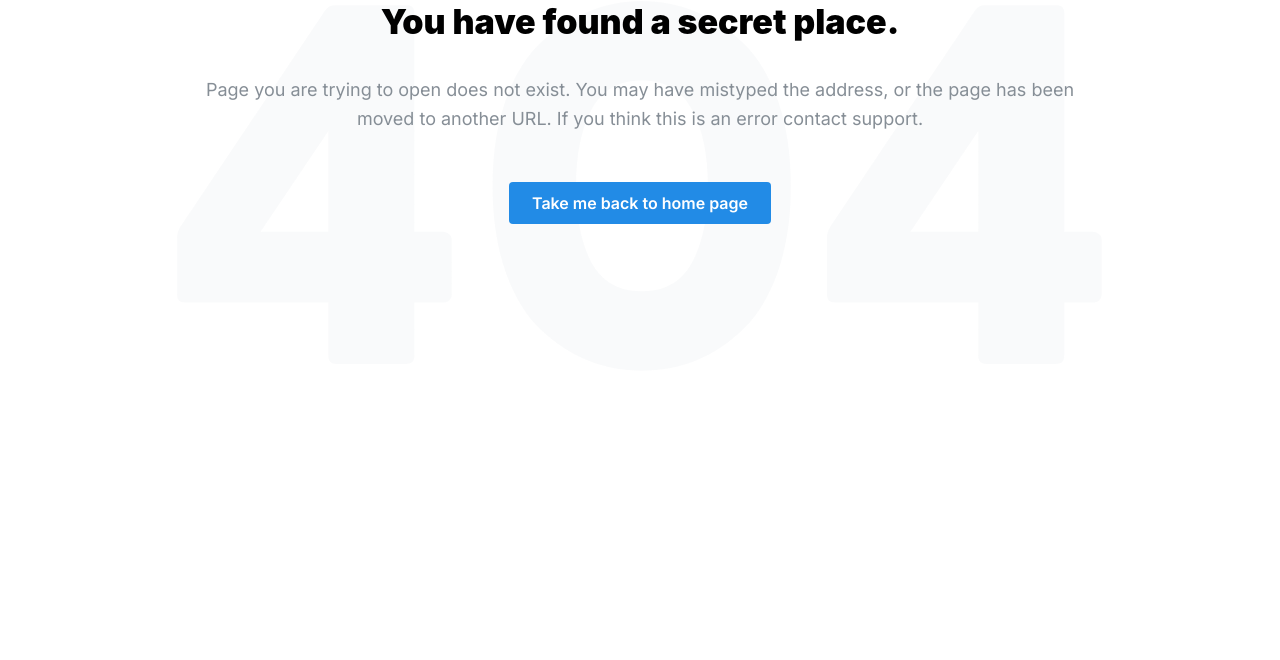
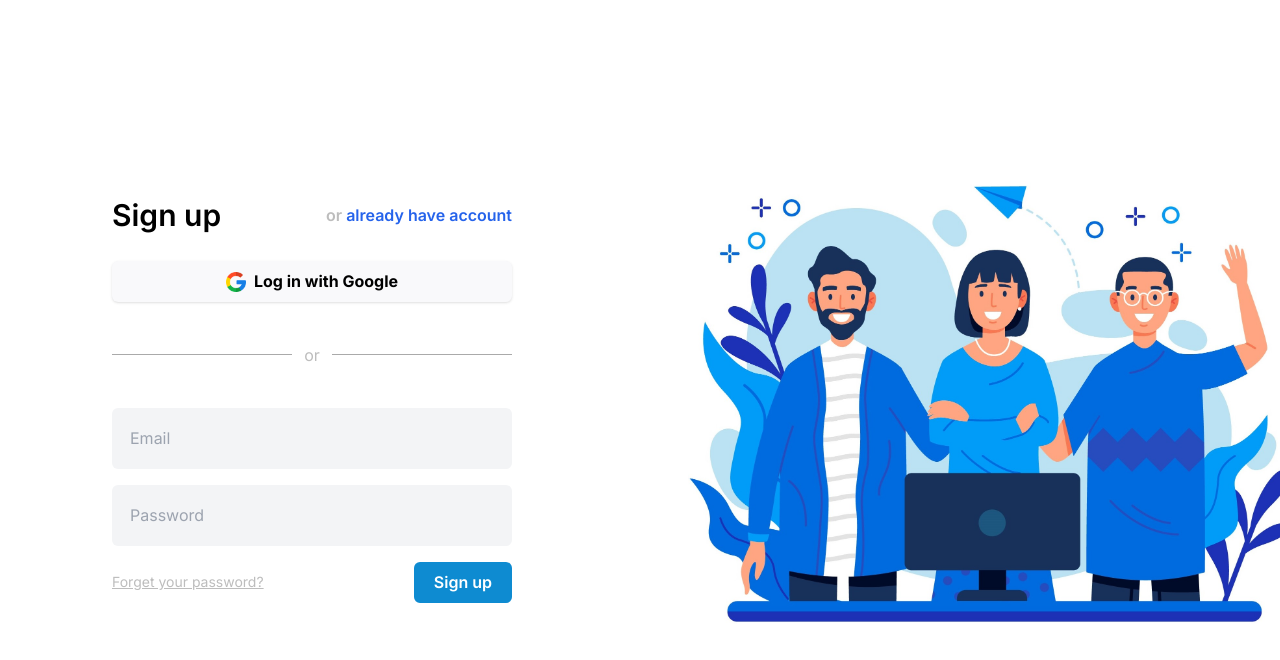
Before and after one commit to aliasharf123/Team-Management-Dashboard, a Next.js app in the folder client/: page /auth/signup in a window 1280 px wide. Before the commit this address had no page. Shown: the top 660 px of the page. Built offline with nearby package versions, Linux system fonts and the light colour scheme.

Commit message:
signin & signup

```diff
--- a/client/app/auth/authForm.tsx
+++ b/client/app/auth/authForm.tsx
@@ -3,47 +3,47 @@ import Image from "next/image";
 import React, { useState } from "react";
 import google from "@/public/google.png";
 import { setCookies } from "@/lib/actions/AuthCookies";
-export default function Form() {
-  const [isSignIn, setIsSignIn] = useState<boolean>(true);
+import Link from "next/link";
+export default function Form({ isSignIn }: { isSignIn?: boolean }) {
   const [isLoading, setIsLoading] = useState<boolean>(false);
   const [error, setError] = useState<string>("");
 
   // sign in with google provider
   const signInWithGoogle = () => {};
 
-  // function validatePassword(password: string): boolean {
-  //   if (
-  //     !/^(?=.*[a-z])(?=.*[A-Z])(?=.*\d)(?=.*[@#$%^&*()_+!]).{8,}$/.test(
-  //       password
-  //     )
-  //   ) {
-  //     const invalidRules: string[] = [];
-  //     if (password.length < 8) {
-  //       invalidRules.push("Password should be at least 8 characters long.");
-  //     }
-  //     if (!/[a-z]/.test(password)) {
-  //       invalidRules.push(
-  //         "Password should contain at least one lowercase letter."
-  //       );
-  //     }
-  //     if (!/[A-Z]/.test(password)) {
-  //       invalidRules.push(
-  //         "Password should contain at least one uppercase letter."
-  //       );
-  //     }
-  //     if (!/\d/.test(password)) {
-  //       invalidRules.push("Password should contain at least one digit.");
-  //     }
-  //     if (!/[@#$%^&*()_+!]/.test(password)) {
-  //       invalidRules.push(
-  //         "Password should contain at least one special character (e.g., @#$%^&*()_+!)."
-  //       );
-  //     }
-  //     setError(`Password is not valid. ${invalidRules.join(" ")}`);
-  //     return false;
-  //   }
-  //   return true;
-  // }
+  function validatePassword(password: string): boolean {
+    if (
+      !/^(?=.*[a-z])(?=.*[A-Z])(?=.*\d)(?=.*[@#$%^&*()_+!]).{8,}$/.test(
+        password
+      )
+    ) {
+      const invalidRules: string[] = [];
+      if (password.length < 8) {
+        invalidRules.push("Password should be at least 8 characters long.");
+      }
+      if (!/[a-z]/.test(password)) {
+        invalidRules.push(
+          "Password should contain at least one lowercase letter."
+        );
+      }
+      if (!/[A-Z]/.test(password)) {
+        invalidRules.push(
+          "Password should contain at least one uppercase letter."
+        );
+      }
+      if (!/\d/.test(password)) {
+        invalidRules.push("Password should contain at least one digit.");
+      }
+      if (!/[@#$%^&*()_+!]/.test(password)) {
+        invalidRules.push(
+          "Password should contain at least one special character (e.g., @#$%^&*()_+!)."
+        );
+      }
+      setError(`Password is not valid. ${invalidRules.join(" ")}`);
+      return false;
+    }
+    return true;
+  }
 
   // sign in with email and password
   const signInWithPassWord = async (event: any) => {
@@ -55,10 +55,10 @@ export default function Form() {
     ) as any;
 
     if (formData.email && formData.password) {
-      // // vaildate a password
-      // if (!validatePassword(formData.password)) {
-      //   return;
-      // }
+      // vaildate a password
+      if (!validatePassword(formData.password)) {
+        return;
+      }
 
       // start loading
       setIsLoading(true);
@@ -94,17 +94,17 @@ export default function Form() {
     }
   };
   return (
-    <div className="flex flex-col gap-7 w-[25rem] ">
+    <div className="flex flex-col gap-7 md:w-[25rem]  w-screen max-md:px-5">
       {/* title and navigate to another auth method */}
-      <div className="font-semibold w-full flex justify-between">
+      <div className="font-semibold w-full flex items-center justify-between">
         <h1 className="text-3xl">{isSignIn ? "Sign In" : "Sign up"}</h1>
-        <button
-          onClick={() => setIsSignIn(!isSignIn)}
+        <Link
+          href={`/auth/${isSignIn ? "signup" : "login"}`}
           className="text-blue-600 "
         >
           <span className="text-Secondary-text-silver">or </span>
-          {isSignIn ? "create an account " : "aleardy have account"}
-        </button>
+          {isSignIn ? "create an account " : "already have account"}
+        </Link>
       </div>
       {/* sign in with google section */}
       <div className=" flex flex-col gap-3 ">
@@ -117,8 +117,8 @@ export default function Form() {
         </button>
       </div>
       {/* Break */}
-      <div className="text-Secondary-text-silver text-center">
-        <span>or</span>
+      <div id="or" className="text-Secondary-text-silver  text-center">
+        or
       </div>
       {/* Form with email and password */}
       <form onSubmit={signInWithPassWord} className="flex flex-col gap-4">
@@ -134,7 +134,7 @@ export default function Form() {
           className="inputAuth"
           placeholder="Password"
         />
-        {/* error meesage */}
+        {/* error message */}
         {Boolean(error) && (
           <h1 className="text-red-600 font-semibold">{error}</h1>
         )}
--- /dev/null
+++ b/client/app/auth/layout.tsx
@@ -0,0 +1,24 @@
+import Image from "next/image";
+import React from "react";
+import AuthForm from "./authForm";
+import teamImage from "../../public/TeamSignin.jpg";
+
+export default function Layout({ children }: { children: React.ReactNode }) {
+  return (
+    <div className="h-screen flex-col flex">
+      <div className="grid md:grid-cols-2 h-full items-center gap-14 lg:gap-24  px-4 md:px-8 justify-center">
+        {/* A client form component */}
+        <div className=" md:flex md:justify-center ">{children}</div>
+        <div className="w-[38rem] max-md:hidden h-[28rem]  relative ">
+          <Image
+            placeholder="blur"
+            src={teamImage}
+            className="flex-1 "
+            alt="team image"
+            fill
+          />
+        </div>
+      </div>
+    </div>
+  );
+}
--- /dev/null
+++ b/client/app/auth/login/page.tsx
@@ -0,0 +1,6 @@
+import React from "react";
+import AuthForm from "../authForm";
+
+export default function Page() {
+  return <AuthForm isSignIn />;
+}
--- a/client/app/auth/page.tsx
+++ /dev/null
@@ -1,26 +0,0 @@
-import Image from "next/image";
-import Link from "next/link";
-import React from "react";
-import logo from "../../public/Screenshot_2023-10-25_102037-transformed.png";
-import teamImage from "../../public/TeamSignin.jpg";
-import AuthForm from "./authForm";
-export default function Page() {
-  return (
-    <div className="h-screen flex-col flex">
-      {/* Header */}
-      <div className="flex justify-center mb-14">
-        <Link href={"/"} className="flex items-center">
-          <Image src={logo} className="h-20" width={80} height={80} alt="logo" />
-          <h1 className="font-bold text-lg">Weka Team</h1>
-        </Link>
-      </div>
-      <div className="flex h-full   gap-14 lg:gap-24  px-4 md:px-8 justify-center">
-        <div className="w-[38rem] max-md:hidden h-[28rem]  relative ">
-          <Image placeholder="blur" src={teamImage} className="flex-1 " alt="team image" fill />
-        </div>
-        {/* A client form component */}
-        <AuthForm />
-      </div>
-    </div>
-  );
-}
--- /dev/null
+++ b/client/app/auth/signup/page.tsx
@@ -0,0 +1,6 @@
+import React from "react";
+import AuthForm from "../authForm";
+
+export default function Page() {
+  return <AuthForm />;
+}
--- a/client/app/components/header.tsx
+++ b/client/app/components/header.tsx
@@ -35,12 +35,12 @@ export default function Header() {
         </div>
         <div className="flex gap-1 items-center">
           <Link
-            href={"/"}
+            href={"/auth/login"}
             className="paddingStyle duration-300  hover:bg-[rgba(0,0,0,0.07)]"
           >
             Log in
           </Link>
-          <Link href={"/auth"} className="ButtonBlack paddingStyle">
+          <Link href={"/auth/signup"} className="ButtonBlack paddingStyle">
             Sign up free -{">"}
           </Link>
           <SideBar />
--- a/client/app/globals.css
+++ b/client/app/globals.css
@@ -24,3 +24,29 @@
     @apply rounded-[10px] px-[14px] pt-[12px] pb-[10px];
   }
 }
+#or {
+  position: relative;
+  height: 50px;
+
+  line-height: 50px;
+  text-align: center;
+}
+
+#or::before,
+#or::after {
+  position: absolute;
+  width: 45%;
+  height: 1px;
+  top: 24px;
+  background-color: #aaa;
+
+  content: "";
+}
+
+#or::before {
+  left: 0;
+}
+
+#or::after {
+  right: 0;
+}
--- a/client/app/page.tsx
+++ b/client/app/page.tsx
@@ -33,7 +33,7 @@ export default function Home() {
             recusandae, nemo facilis quos explicabo dicta similique nihil,
             voluptas nostrum. Tempora, illum!
           </p>
-          <Link href={"/auth"} className="ButtonBlack paddingStyle">
+          <Link href={"/auth/signup"} className="ButtonBlack paddingStyle">
             Sign up free -{">"}
           </Link>
         </div>
```
